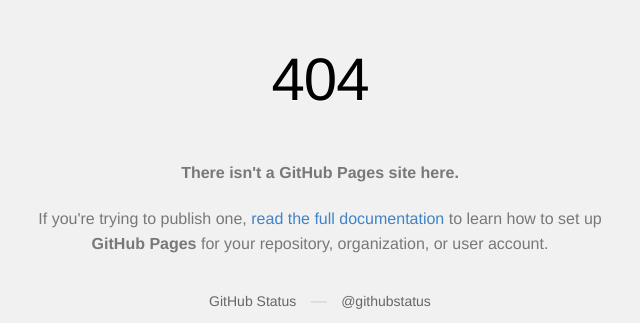
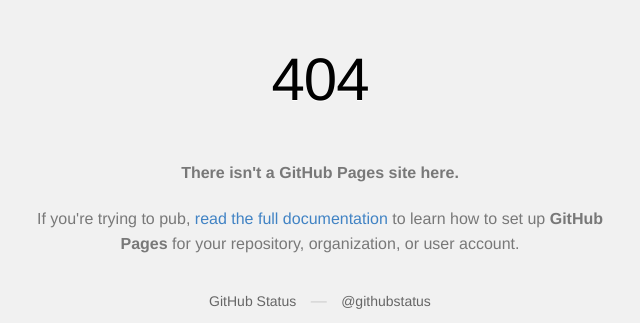
Before and after one commit to vharaun/vharaun.github.io, a plain HTML site: page index.html in a window 1280 px wide. Shown: the top 323 px of the page, without its empty margins (320-960 px from the left). Drawn offline with Linux system fonts and the light colour scheme.

Commit message:
Update index.html

```diff
--- a/index.html
+++ b/index.html
@@ -56,7 +56,7 @@
       <p><strong>There isn't a GitHub Pages site here.</strong></p>
 
       <p>
-        If you're trying to publish one,
+        If you're trying to pub,
         <a href="https://help.github.com/pages/">read the full documentation</a>
         to learn how to set up <strong>GitHub Pages</strong>
         for your repository, organization, or user account.
```
